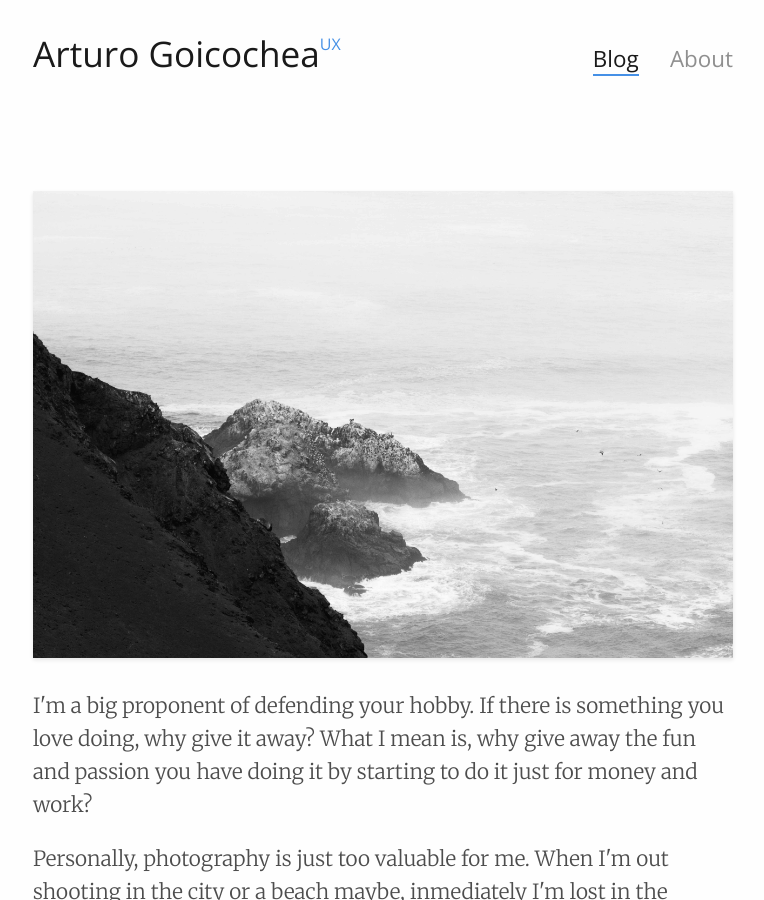
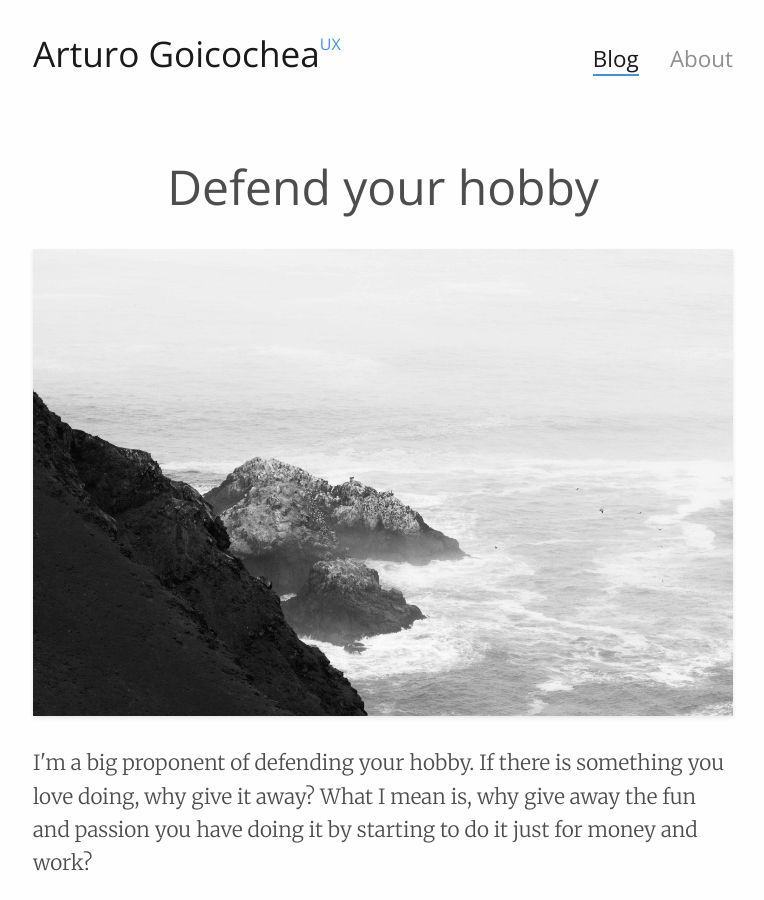
Before and after one commit to arturogh/arturogh, a Jekyll site: the page built from _posts/2015-05-28-my-second-post.md, in a window 1280 px wide and 900 px high. Shown: the whole window, without its empty margins (257-1021 px from the left). Built offline with Jekyll 4.4.1, drawn with Linux system fonts in a browser that asks for light colours.

Commit message:
corrected first post v3

```diff
--- a/_layouts/post.html
+++ b/_layouts/post.html
@@ -2,6 +2,6 @@
 layout: default
 ---
 
-<h2 class="blog-post-title">{{ title }}</h2>
+<h2 class="blog-post-title">{{ page.title }}</h2>
 
   {{ content }}
```
